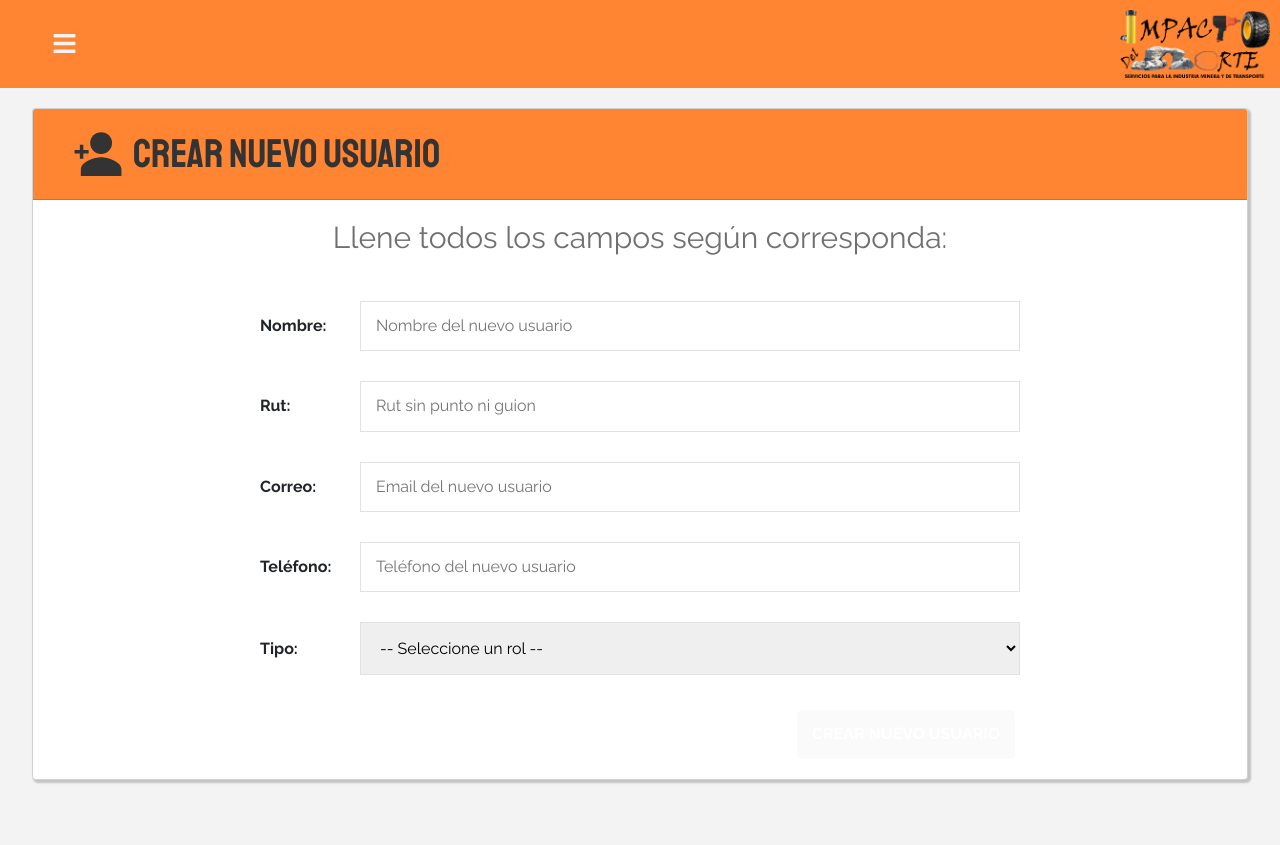
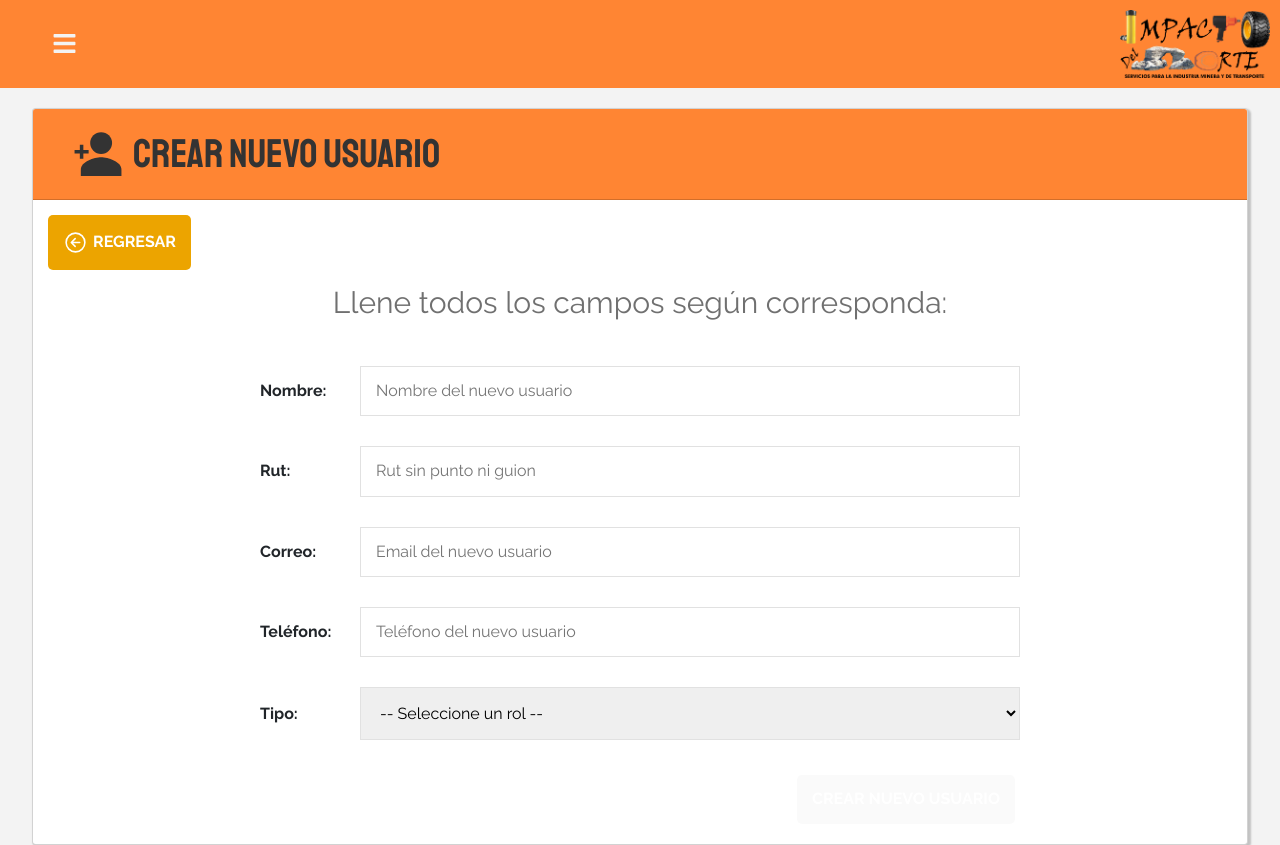
Before and after one commit to FranzCortez/AdminIDN-frontend, a React (Create React App) app: page /usuarios/nuevo in a window 1280 px wide. Before the commit the page ends 800 px from the top, so only its background shows below. Built offline with nearby package versions, Linux system fonts and the light colour scheme.

Commit message:
feat(usuario): regresar menu

```diff
--- a/public/css/app.css
+++ b/public/css/app.css
@@ -7,6 +7,7 @@
     --rojo : #A01C48;
     --naranja : #F58549;
     --amarillo: #ECA400;
+    --amarilloOscuro: #bd8401;
     --verde : rgb(20, 131, 20);
     --verdeOscuro : rgb(9, 109, 9);
     --naranjaClaro: #ff8533;
@@ -53,6 +54,13 @@ h2 {
     margin: 0 auto;
     width: 95%;
 }
+.top-left{
+    display: flex;
+    justify-content: start;
+    align-items: center;
+}
+
+/** BOTONES **/
 .btn-new{
     padding: 0.5rem;
     text-align: center;
@@ -93,6 +101,15 @@ h2 {
 }
 .btn-success-new:hover {
     background-color: var(--verdeOscuro);
+}
+
+.btn-return{
+    background-color: var(--amarillo);
+    transition-property: background-color;
+    transition-duration: .3s;
+}
+.btn-return:hover {
+    background-color: var(--amarilloOscuro);
 }
 
 /** HEADER **/
--- a/src/components/usuarios/FormNuevoUsuario.jsx
+++ b/src/components/usuarios/FormNuevoUsuario.jsx
@@ -1,6 +1,6 @@
 import React, { Fragment, useState } from 'react';
-import { useNavigate } from "react-router-dom";
-import { IoPersonAddSharp } from "react-icons/io5";
+import { useNavigate, Link } from "react-router-dom";
+import { IoPersonAddSharp, IoArrowBackCircleOutline } from "react-icons/io5";
 import Swal from 'sweetalert2';
 
 import clienteAxios from '../../config/axios';
@@ -38,7 +38,7 @@ function FormNuevoUsuario() {
 
     const agregarCliente = async (e) => {
         e.preventDefault();
-        console.log("entre")
+
         try {
             const res = await clienteAxios.post('/cuentas/usuario', usuario);
 
@@ -79,6 +79,10 @@ function FormNuevoUsuario() {
                     <h1>Crear Nuevo Usuario</h1>
                 </div>
                 <div className="card-body">
+
+                    <div className='top-left'>
+                        <Link to={'/usuarios'} className="btn-new btn-return"><IoArrowBackCircleOutline size={25}/> Regresar</Link>
+                    </div>
 
                     <h2 className='card-body-subtitle'> Llene todos los campos según corresponda: </h2>
 
```
